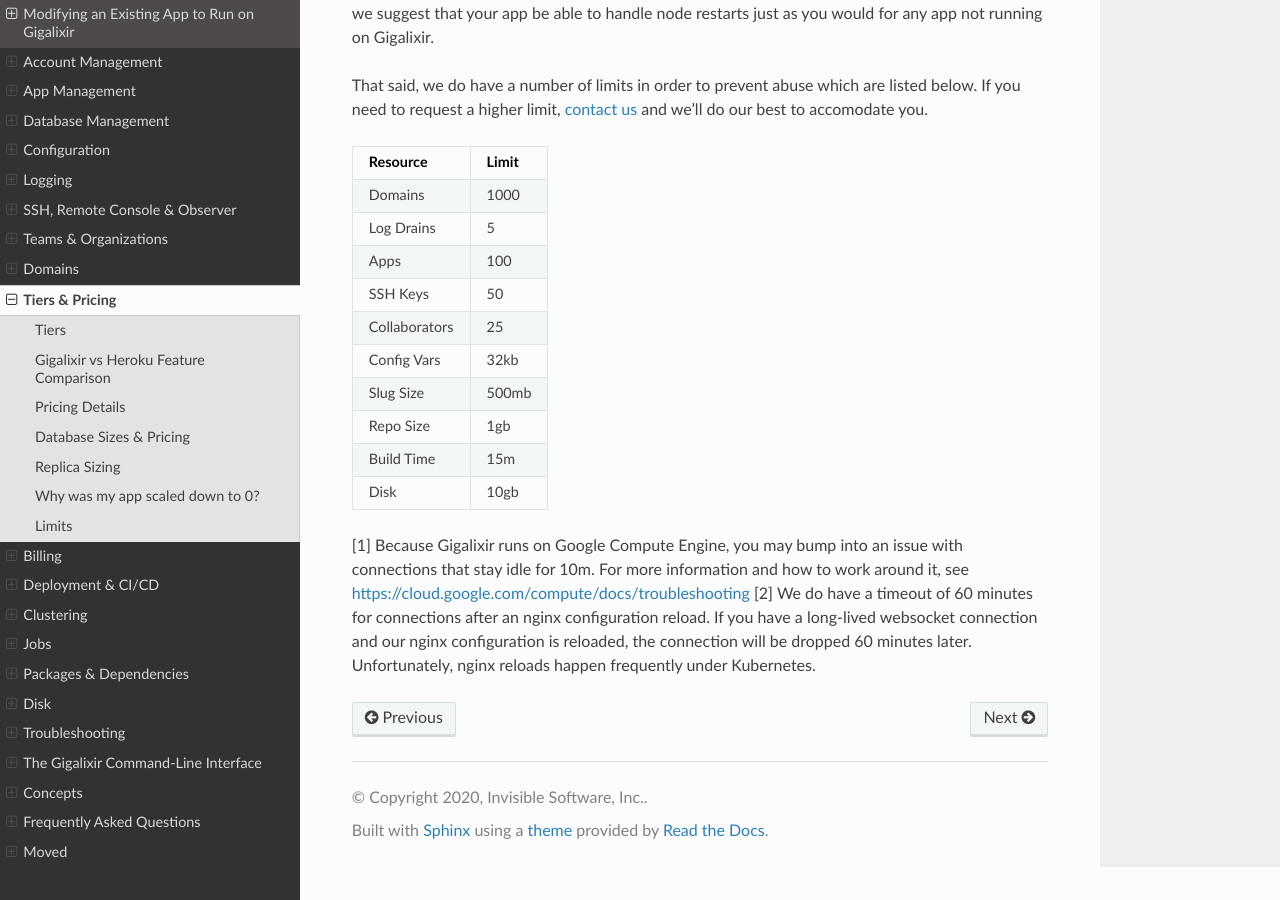
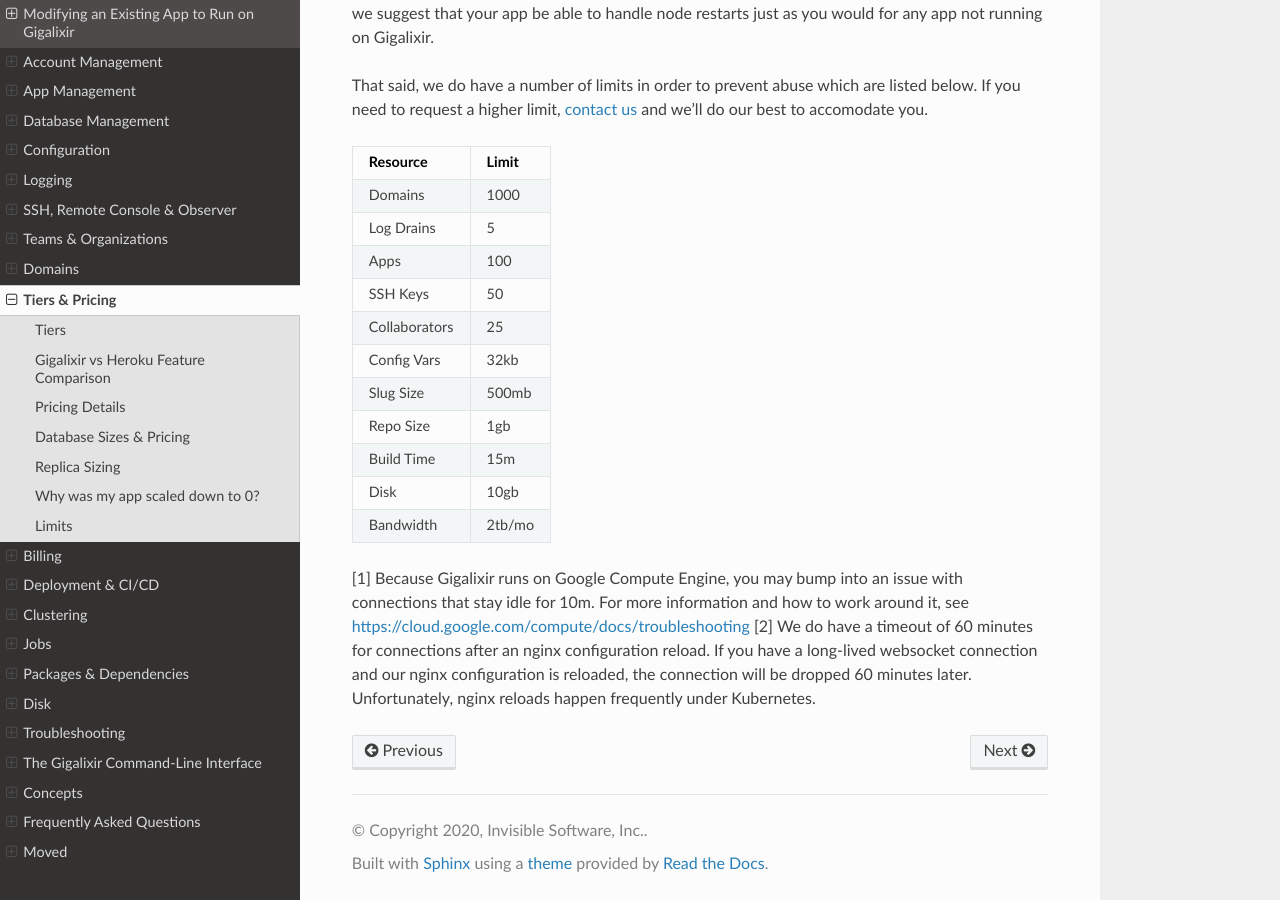
Before and after one commit to gigalixir/gigalixir-cli, a Sphinx documentation site: the page built from docs/source/tiers-pricing.rst, in a window 1280 px wide and 900 px high, scrolled down 4919 px. Built offline with Sphinx 7.4.7 and the Read the Docs theme 2.0.0, drawn with Linux system fonts in a browser that asks for light colours.

Commit message:
add bandwidth limits.

```diff
--- a/docs/source/tiers-pricing.rst
+++ b/docs/source/tiers-pricing.rst
@@ -185,9 +185,9 @@ We also know that Elixir/Phoenix apps are designed to be long-lived and potentia
 
 That said, we do have a number of limits in order to prevent abuse which are listed below. If you need to request a higher limit, :ref:`contact us<help>` and we'll do our best to accomodate you.
 
-============= =====
+============= ======
 Resource      Limit
-============= =====
+============= ======
 Domains       1000
 Log Drains    5
 Apps          100
@@ -198,7 +198,8 @@ Slug Size     500mb
 Repo Size     1gb
 Build Time    15m
 Disk          10gb
-============= =====
+Bandwidth     2tb/mo
+============= ======
 
 [1] Because Gigalixir runs on Google Compute Engine, you may bump into an issue with connections that stay idle for 10m. For more information and how to work around it, see https://cloud.google.com/compute/docs/troubleshooting
 [2] We do have a timeout of 60 minutes for connections after an nginx configuration reload. If you have a long-lived websocket connection and our nginx configuration is reloaded, the connection will be dropped 60 minutes later. Unfortunately, nginx reloads happen frequently under Kubernetes.
```
